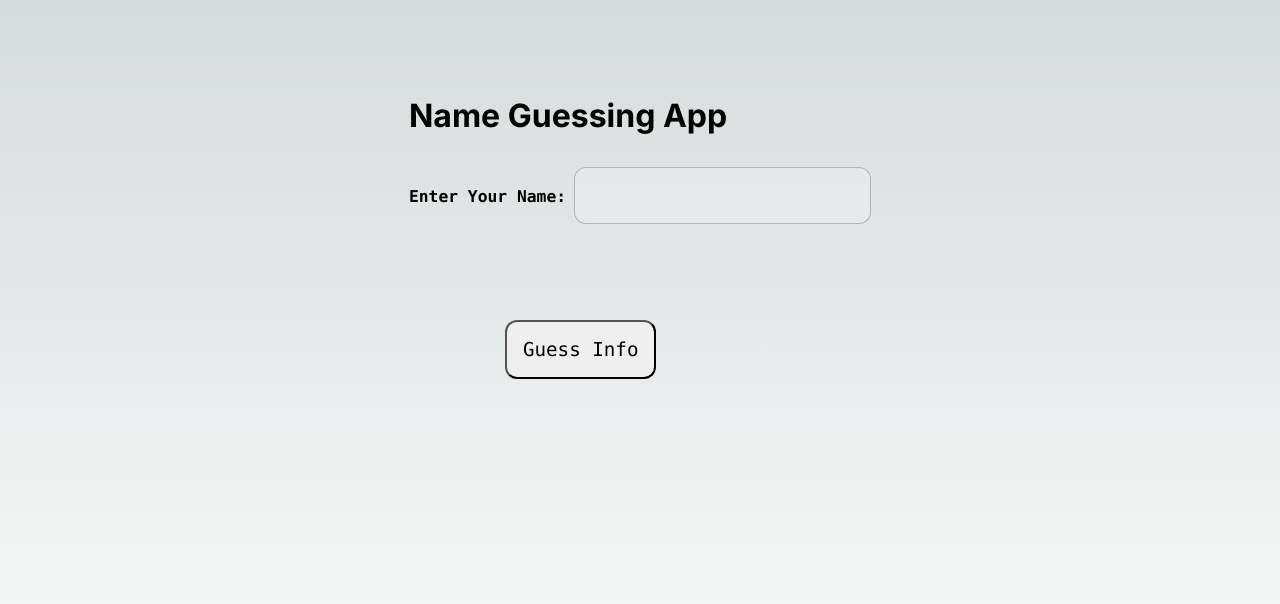
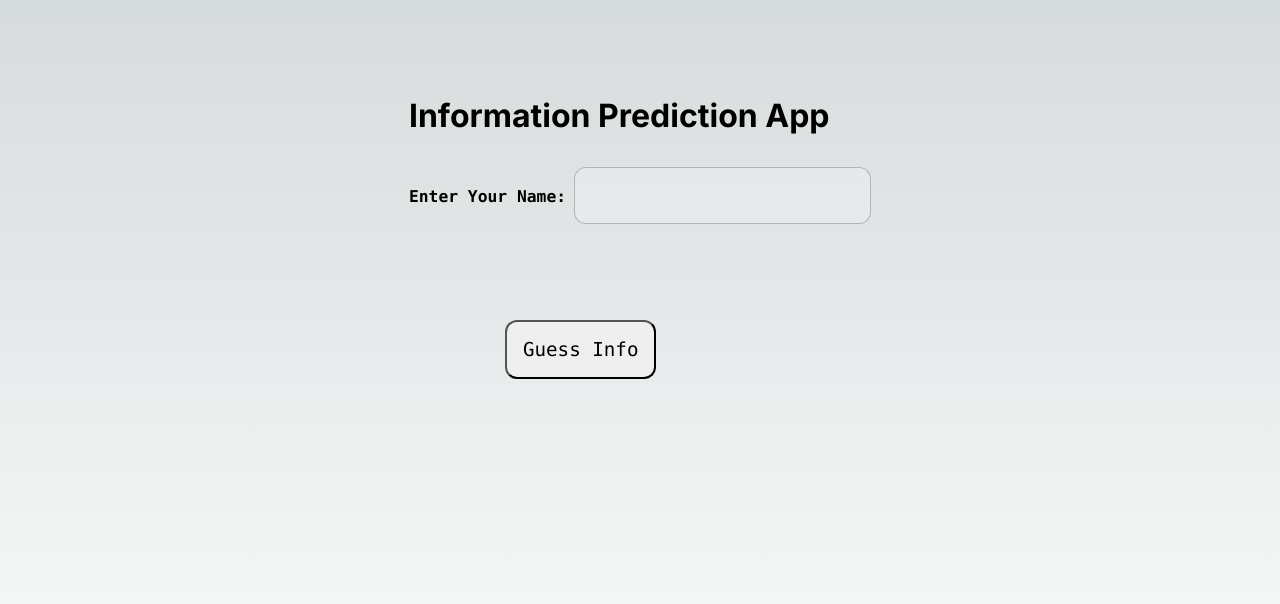
Before and after one commit to imNKsid/HyVee_NameGuess_NextJS, a Next.js app in the folder guess-about-you/: page / in a window 1280 px wide. Shown: the top 604 px of the page. Built offline with nearby package versions, Linux system fonts and the light colour scheme.

Commit message:
Changed the title

```diff
--- a/guess-about-you/src/pages/home.tsx
+++ b/guess-about-you/src/pages/home.tsx
@@ -5,7 +5,7 @@ import styles from "../app/page.module.css";
 const HomePage = () => {
   return (
     <div>
-      <h1 className={styles.heading}>Name Guessing App</h1>
+      <h1 className={styles.heading}>Information Prediction App</h1>
       <GuessInfo />
     </div>
   );
```
